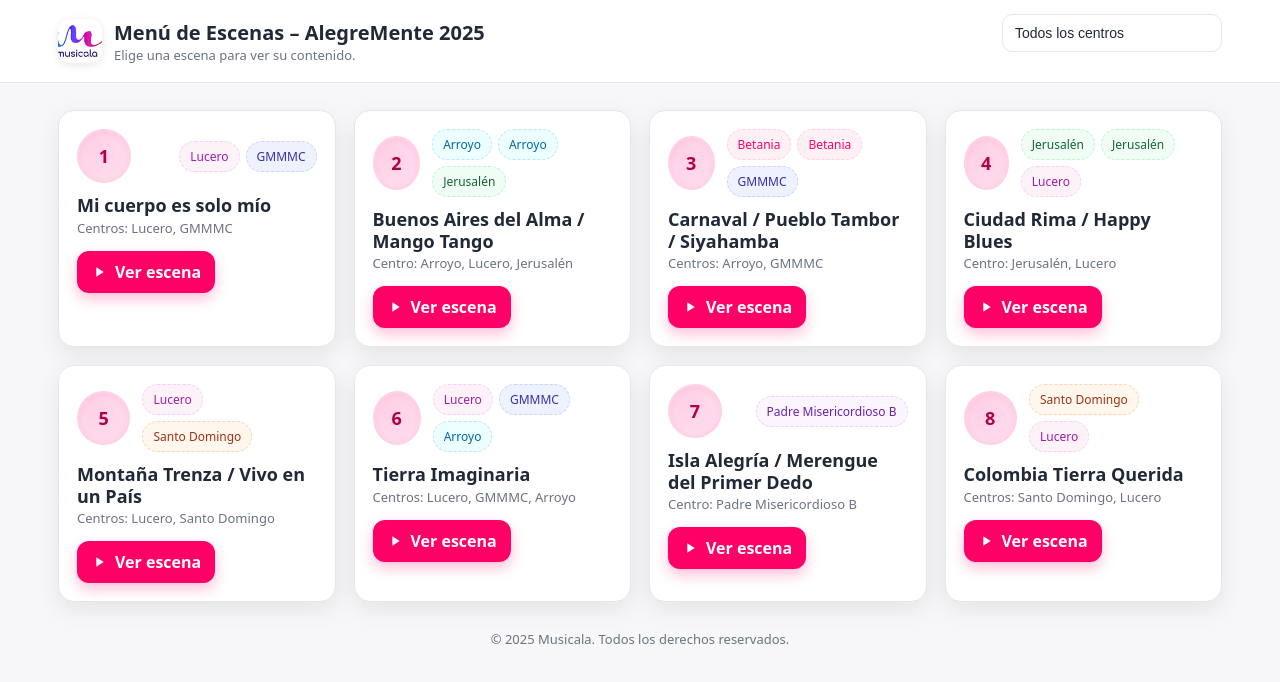
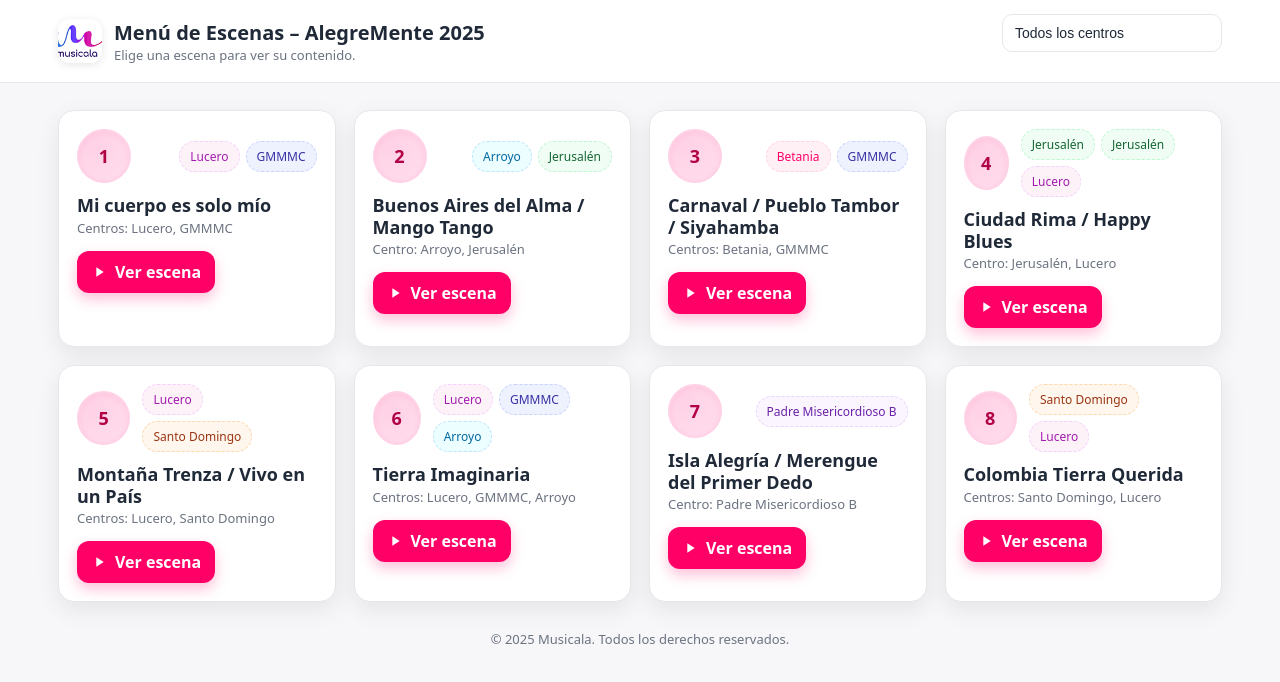
Before and after one commit to MusicalaEscuela/menuescenasalegremente2025, a plain HTML site: page index.html in a window 1280 px wide. Drawn offline with Linux system fonts and the light colour scheme.

Commit message:
Update index.html

```diff
--- a/index.html
+++ b/index.html
@@ -135,14 +135,13 @@
           <div class="num">2</div>
           <div class="chips">
             <span class="chip" data-center="Arroyo">Arroyo</span>
-            <span class="chip" data-center="Arroyo">Arroyo</span>
             <span class="chip" data-center="Jerusalén">Jerusalén</span>
           </div>
         </div>
         <div class="row">
           <div class="meta">
             <h3 class="title">Buenos Aires del Alma / Mango Tango</h3>
-            <p class="center-label">Centro: Arroyo, Lucero, Jerusalén</p>
+            <p class="center-label">Centro: Arroyo, Jerusalén</p>
           </div>
           <div class="actions">
             <a class="btn" href="https://musicalaescuela.github.io/escena2alegremente/" aria-label="Ver escena 2">
@@ -159,14 +158,13 @@
           <div class="num">3</div>
           <div class="chips">
             <span class="chip" data-center="Betania">Betania</span>
-            <span class="chip" data-center="Betania">Betania</span>
             <span class="chip" data-center="GMMMC">GMMMC</span>
           </div>
         </div>
         <div class="row">
           <div class="meta">
             <h3 class="title">Carnaval / Pueblo Tambor / Siyahamba</h3>
-            <p class="center-label">Centros: Arroyo, GMMMC</p>
+            <p class="center-label">Centros: Betania, GMMMC</p>
           </div>
           <div class="actions">
             <a class="btn" href="https://musicalaescuela.github.io/escena3alegremente/" aria-label="Ver escena 3">
```
